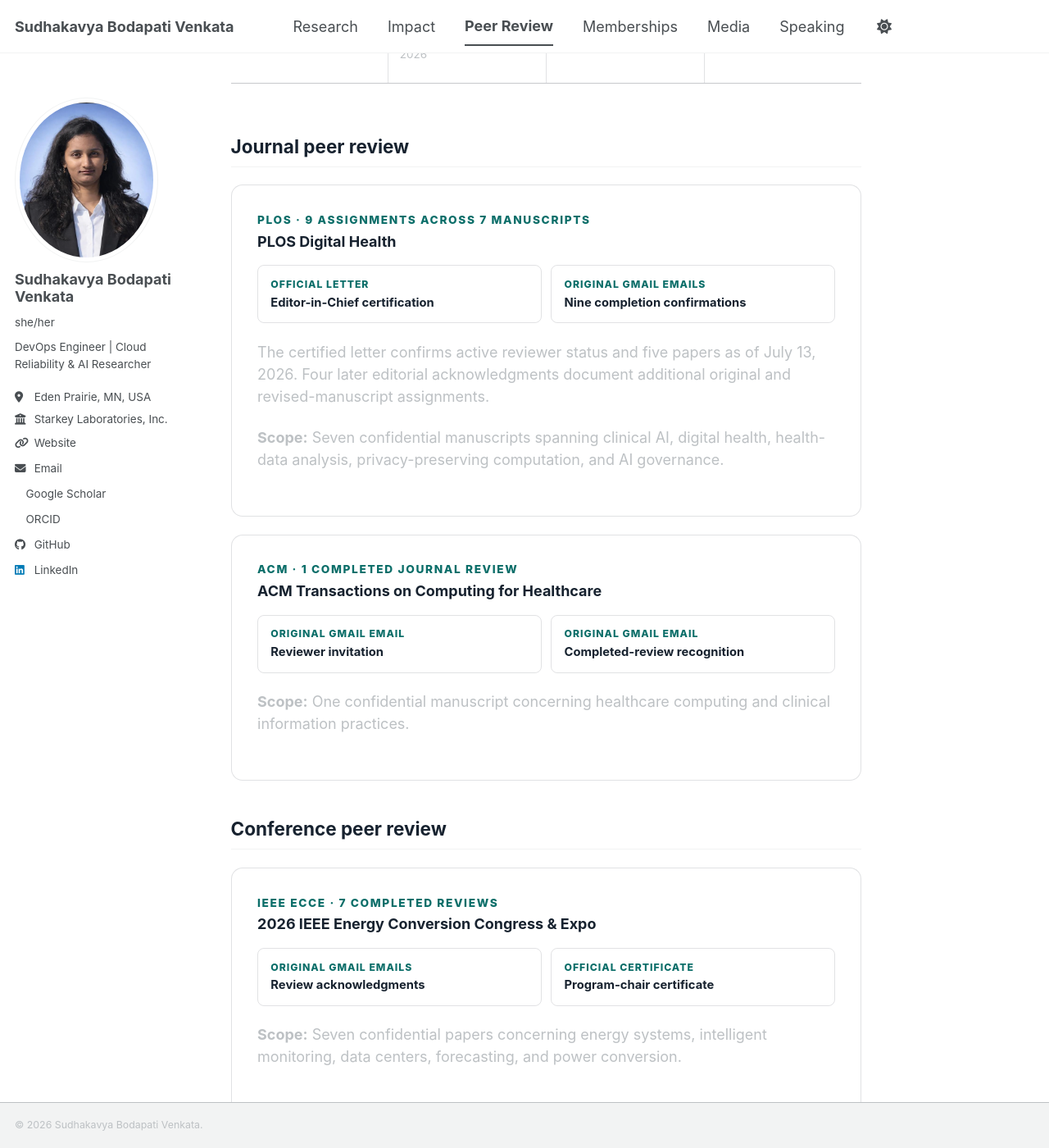
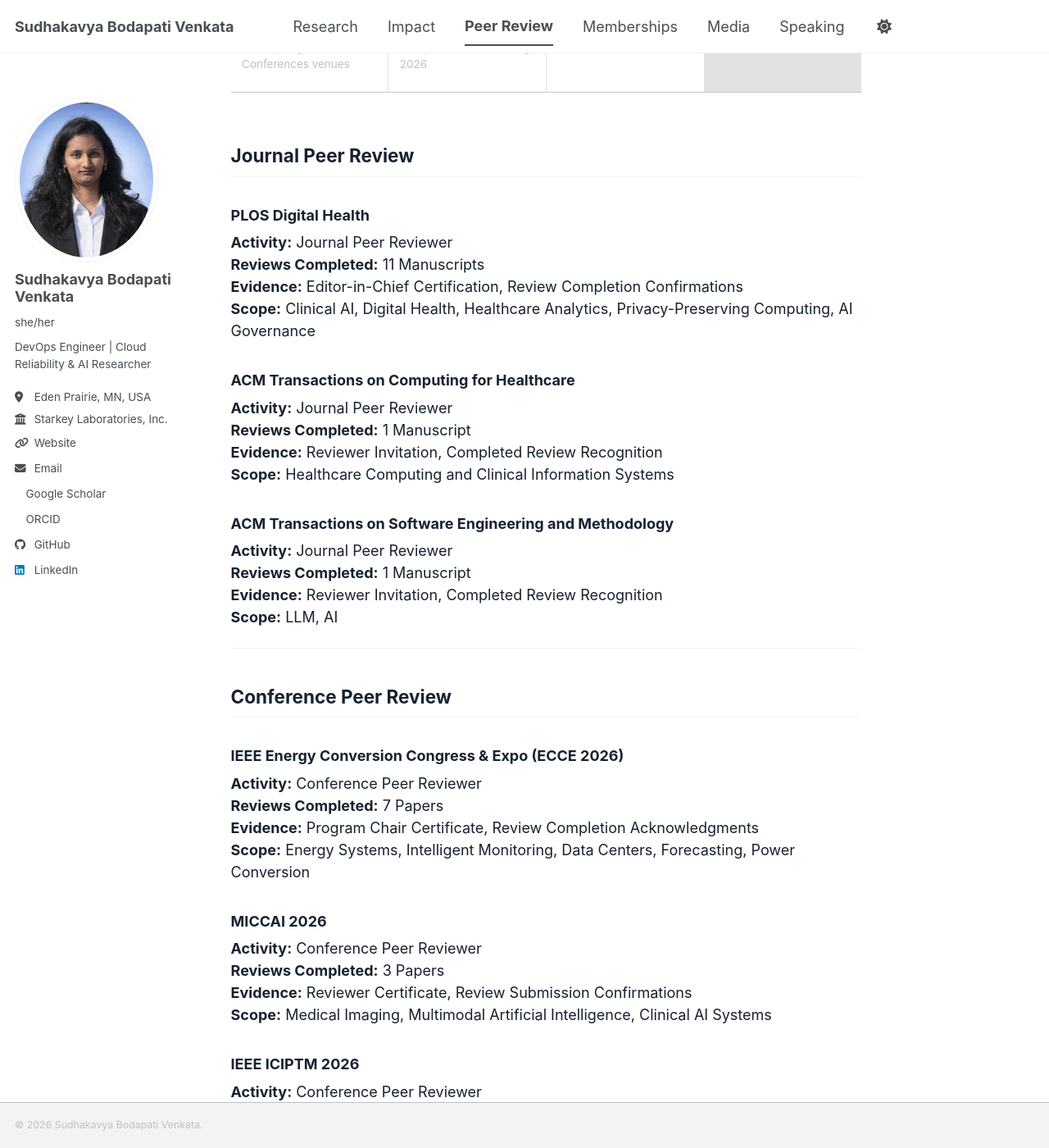
Before and after one commit to sudhakavya/sudhakavyabodapati, a Jekyll site: the page built from _pages/peer-review.md, in a window 1280 px wide and 1400 px high, scrolled down 387 px. Shown: the whole window at 82% size. Built offline with Jekyll 4.4.1, drawn with Linux system fonts in a browser that asks for light colours; a style sheet for code colours, icons or effects is not loaded; some of the changed text lies outside the part shown.

Commit message:
Revise peer review and technical judging documentation
Updated peer review documentation to reflect completed reviews and added new sections for clarity.

```diff
--- a/_pages/peer-review.md
+++ b/_pages/peer-review.md
@@ -4,68 +4,84 @@ permalink: /peer-review/
 author_profile: true
 excerpt: "Documented journal, conference, and technical judging activity, with separately labeled evidence for invitations, completed reviews, certificates, and recognition."
 ---
+# Peer Review and Technical Judging
 
-<p class="page-intro">Completed peer-review and judging activity documented through redacted completion acknowledgments, official letters, certificates, and public event records. Confidential manuscript information and review content are not published.</p>
+<p class="page-intro">Completed peer-review and judging activity documented through redacted completion acknowledgments, official letters, certificates, and public event records.</p>
 
 <div class="metric-grid service-metrics" aria-label="Documented peer-review activity">
-  <div class="metric-card"><strong>8</strong><span>Documented venues</span></div>
-  <div class="metric-card"><strong>27+</strong><span>Completed reviews · Aug. 2026</span></div>
+  <div class="metric-card"><strong>8</strong><span>IEEE/Springer Conferences venues</span></div>
+  <div class="metric-card"><strong>29+</strong><span>Completed reviews · Aug. 2026</span></div>
   <div class="metric-card"><strong>2</strong><span>Journal venues</span></div>
-  <div class="metric-card"><strong>2026</strong><span>Activity year</span></div>
 </div>
 
-## Journal peer review
+## Journal Peer Review
 
-<article class="evidence-card">
-  <div class="evidence-card__header"><div><p class="eyebrow">PLOS · 9 assignments across 7 manuscripts</p><h3>PLOS Digital Health</h3></div></div>
-  <div class="evidence-actions"><a href="{{ '/files/review-evidence/plos-digital-health-reviewer-letter-redacted.pdf' | relative_url }}"><span>Official letter</span><strong>Editor-in-Chief certification</strong></a><a href="{{ '/files/review-evidence/plos-digital-health-completion-emails.pdf' | relative_url }}"><span>Original Gmail emails</span><strong>Nine completion confirmations</strong></a></div>
-  <p>The certified letter confirms active reviewer status and five papers as of July 13, 2026. Four later editorial acknowledgments document additional original and revised-manuscript assignments.</p>
-  <p><strong>Scope:</strong> Seven confidential manuscripts spanning clinical AI, digital health, health-data analysis, privacy-preserving computation, and AI governance.</p>
-</article>
+### PLOS Digital Health
+**Activity:** Journal Peer Reviewer
+**Reviews Completed:** 11 Manuscripts
+**Evidence:** Editor-in-Chief Certification, Review Completion Confirmations
+**Scope:** Clinical AI, Digital Health, Healthcare Analytics, Privacy-Preserving Computing, AI Governance
 
-<article class="evidence-card">
-  <div class="evidence-card__header"><div><p class="eyebrow">ACM · 1 completed journal review</p><h3>ACM Transactions on Computing for Healthcare</h3></div></div>
-  <div class="evidence-actions">
-    <a href="{{ '/files/review-evidence/acm-health-reviewer-invitation.pdf' | relative_url }}"><span>Original Gmail email</span><strong>Reviewer invitation</strong></a>
-    <a href="{{ '/files/review-evidence/acm-health-review-recognition.pdf' | relative_url }}"><span>Original Gmail email</span><strong>Completed-review recognition</strong></a>
-  </div>
-  <p><strong>Scope:</strong> One confidential manuscript concerning healthcare computing and clinical information practices.</p>
-</article>
+### ACM Transactions on Computing for Healthcare
+**Activity:** Journal Peer Reviewer
+**Reviews Completed:** 1 Manuscript
+**Evidence:** Reviewer Invitation, Completed Review Recognition
+**Scope:** Healthcare Computing and Clinical Information Systems
 
-## Conference peer review
+### ACM Transactions on Software Engineering and Methodology
+**Activity:** Journal Peer Reviewer
+**Reviews Completed:** 1 Manuscript
+**Evidence:** Reviewer Invitation, Completed Review Recognition
+**Scope:** LLM, AI
 
-<article class="evidence-card">
-  <div class="evidence-card__header"><div><p class="eyebrow">IEEE ECCE · 7 completed reviews</p><h3>2026 IEEE Energy Conversion Congress & Expo</h3></div></div>
-  <div class="evidence-actions">
-    <a href="{{ '/files/review-evidence/ecce-2026-completion-acknowledgments.pdf' | relative_url }}"><span>Original Gmail emails</span><strong>Review acknowledgments</strong></a>
-    <a href="{{ '/files/review-evidence/ecce-2026-reviewer-certificate.pdf' | relative_url }}"><span>Official certificate</span><strong>Program-chair certificate</strong></a>
-  </div>
-  <p><strong>Scope:</strong> Seven confidential papers concerning energy systems, intelligent monitoring, data centers, forecasting, and power conversion.</p>
-</article>
+---
 
-<article class="evidence-card">
-  <div class="evidence-card__header"><div><p class="eyebrow">MICCAI · 3 completed reviews</p><h3>MICCAI 2026</h3></div></div>
-  <div class="evidence-actions"><a href="{{ '/files/review-evidence/miccai-2026-reviewer-invitation.pdf' | relative_url }}"><span>Original Gmail email</span><strong>Reviewer invitation</strong></a><a href="{{ '/files/review-evidence/miccai-2026-completion-confirmations.pdf' | relative_url }}"><span>Original Gmail emails</span><strong>Three upload confirmations</strong></a><a href="{{ '/files/review-evidence/miccai-2026-reviewer-certificate.pdf' | relative_url }}"><span>Official certificate</span><strong>Reviewer certificate</strong></a></div>
-  <p>Reviewer for the Medical Image Computing and Computer Assisted Intervention Society’s 2026 conference in Strasbourg, France.</p>
-  <p><strong>Scope:</strong> Three confidential papers concerning medical imaging, multimodal AI, and governed clinical AI systems.</p>
-</article>
+## Conference Peer Review
 
-<article class="evidence-card">
-  <div class="evidence-card__header"><div><p class="eyebrow">IEEE ICIPTM · 5 completed reviews</p><h3>5th International Conference on Innovative Practices in Technology and Management</h3></div></div>
-  <div class="evidence-actions"><a href="{{ '/files/review-evidence/iciptm-2026-reviewer-invitation.pdf' | relative_url }}"><span>Original Gmail email</span><strong>Reviewer (Judge) invitation</strong></a><a href="{{ '/files/review-evidence/iciptm-2026-completion-confirmations.pdf' | relative_url }}"><span>Original Gmail emails</span><strong>Five upload confirmations</strong></a></div>
-  <p><strong>Scope:</strong> Five confidential papers concerning applied machine learning, forecasting, edge inference, and industrial fault diagnosis.</p>
-</article>
+### IEEE Energy Conversion Congress & Expo (ECCE 2026)
+**Activity:** Conference Peer Reviewer
+**Reviews Completed:** 7 Papers
+**Evidence:** Program Chair Certificate, Review Completion Acknowledgments
+**Scope:** Energy Systems, Intelligent Monitoring, Data Centers, Forecasting, Power Conversion
 
-<article class="evidence-card">
-  <div class="evidence-card__header"><div><p class="eyebrow">ICACT · 2 completed reviews</p><h3>3rd International Conference on Advanced Computing Technologies</h3></div></div>
-  <div class="evidence-actions"><a href="{{ '/files/review-evidence/icact-2026-reviewer-invitation.pdf' | relative_url }}"><span>Original Gmail email</span><strong>Reviewer invitation</strong></a><a href="{{ '/files/review-evidence/icact-2026-completion-confirmations.pdf' | relative_url }}"><span>Original Gmail emails</span><strong>Two submission confirmations</strong></a><a href="https://app.confconnects.com/conference/wwrazM5QB8hSDwWL78wx"><span>Public record</span><strong>Conference page</strong></a></div>
-  <p><strong>Scope:</strong> Two confidential papers concerning healthcare monitoring, IoT, and machine-learning-assisted speech analysis.</p>
-</article>
+### MICCAI 2026
+**Activity:** Conference Peer Reviewer
+**Reviews Completed:** 3 Papers
+**Evidence:** Reviewer Certificate, Review Submission Confirmations
+**Scope:** Medical Imaging, Multimodal Artificial Intelligence, Clinical AI Systems
 
-## Technical judging
+### IEEE ICIPTM 2026
+**Activity:** Conference Peer Reviewer
+**Reviews Completed:** 5 Papers
+**Evidence:** Reviewer Invitation, Review Submission Confirmations
+**Scope:** Applied Machine Learning, Edge Inference, Forecasting, Industrial Fault Diagnosis
 
-<article class="evidence-card"><div class="evidence-card__header"><div><p class="eyebrow">Session chair & evaluator</p><h3>International Conference on Intelligent Computing and Sustainable Technologies (ICST 2026)</h3></div></div><div class="evidence-actions"><a href="{{ '/files/review-evidence/icst-2026-session-chair-invitation.pdf' | relative_url }}"><span>Original Gmail email</span><strong>Official session-chair invitation</strong></a></div><p>Invited to chair an online technical session and evaluate each presented research paper, assign scores, and contribute to the selection of Best Paper Awards for the session or track.</p></article>
+### ICACT 2026
+**Activity:** Conference Peer Reviewer
+**Reviews Completed:** 2 Papers
+**Evidence:** Reviewer Invitation, Review Submission Confirmations, Public Conference Record
+**Scope:** Healthcare Monitoring, Internet of Things (IoT), Machine Learning-Assisted Speech Analysis
 
-<article class="evidence-card"><div class="evidence-card__header"><div><p class="eyebrow">Hackathon judge</p><h3>IBM × UNSA Hackathon</h3></div></div><div class="evidence-actions"><a href="https://ibm-unsa-hackathon.devpost.com/"><span>Public record</span><strong>Official event page</strong></a></div><p>Selected to evaluate projects for the sustainable food systems challenge using criteria including innovation, technical implementation, and impact.</p></article>
+---
 
-<div class="evidence-disclosure" id="documentation-note"><h2>Evidence policy</h2><p>Public evidence is limited to appropriately redacted completion acknowledgments, official letters, certificates, and public event records. Confidential manuscript titles, abstracts, reviewer comments, scores, unpublished manuscripts, logged-in dashboards, personal contact information, and private access tokens are omitted.</p></div>
+## Technical Judging and Evaluation
+
+### International Conference on Intelligent Computing and Sustainable Technologies (ICST 2026)
+**Activity:** Session Chair and Technical Evaluator
+**Role:** Evaluated presented research papers, assigned technical scores, and contributed to Best Paper Award selection decisions.
+**Evidence:** Official Session Chair Invitation
+
+### IBM × UNSA Hackathon
+**Activity:** Hackathon Judge
+**Role:** Evaluated project submissions using innovation, technical implementation, and impact criteria.
+**Evidence:** Official Event Record
+
+---
+
+## Summary of Professional Evaluation Activities
+
+- **12 Journal Manuscripts Reviewed**
+- **17 Conference Papers Reviewed**
+- **29 Total Peer Reviews Completed**
+- **2 Additional Technical Judging Appointments**
+- **Reviewer, Judge, or Evaluator for International Journals, Conferences, and Technical
```
